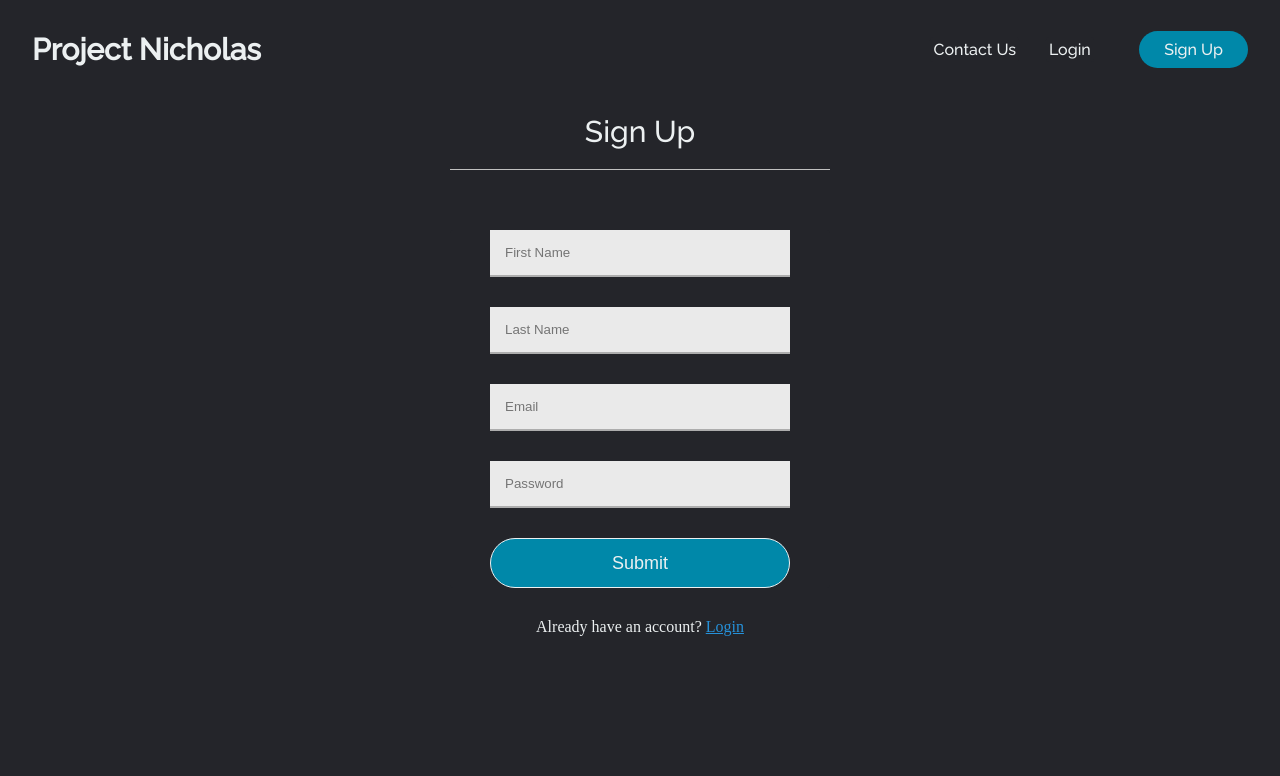
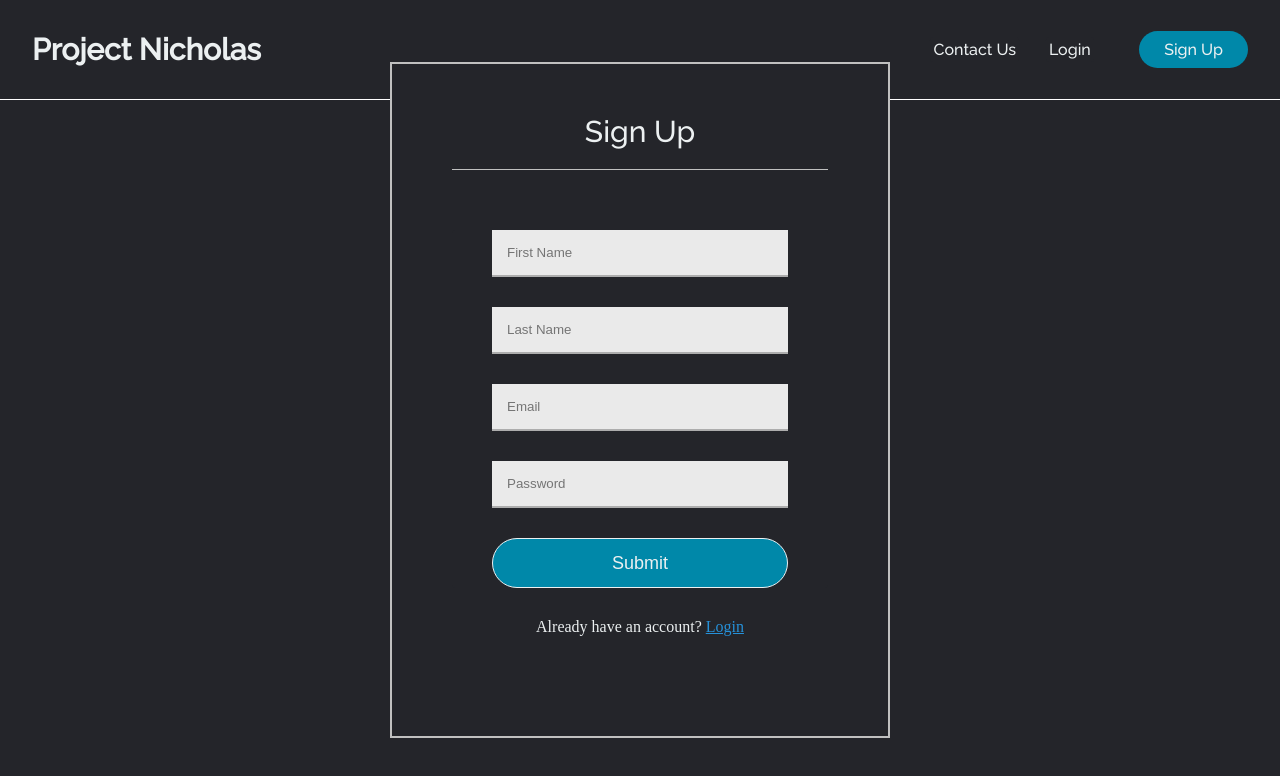
Before and after one commit to UTSCC09/project-nicholas, a React (Create React App) app in the folder client/: page /signup in a window 1280 px wide. Shown: the top 776 px of the page. Built offline with nearby package versions, Linux system fonts and the light colour scheme.

Commit message:
css border updates

```diff
--- a/client/src/css/Home.css
+++ b/client/src/css/Home.css
@@ -41,7 +41,7 @@ h1, h3, h4 {
 
 .marketplace_header {
     padding: 20px 50px;
-    border: 0.2rem solid white;
+    border: 2px solid white;
 }
 
 .marketplace_header h1{
--- a/client/src/css/Login.css
+++ b/client/src/css/Login.css
@@ -12,6 +12,7 @@
     width: 90%;
     text-align: center;
     max-width: 500px;
+    border: 2px solid silver;
 }
 
 .login h1{
--- a/client/src/css/Navbar.css
+++ b/client/src/css/Navbar.css
@@ -19,6 +19,7 @@ nav {
     align-items: center;
     background-color:#24252A;
     margin: 0;
+    border-bottom: 1px solid white;
 }
 
 nav h1 {
--- a/client/src/css/Signup.css
+++ b/client/src/css/Signup.css
@@ -12,6 +12,7 @@
     width: 90%;
     text-align: center;
     max-width: 500px;
+    border: 2px solid silver;
 }
 
 .signup h1{
```
